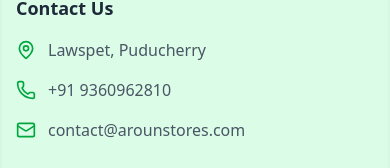
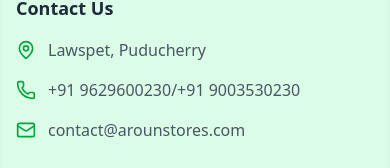
Before and after one commit to technovahub2025/Aroun-shopping-website-, a React (Vite) app in the folder frontend/: page / in a window 390 px wide. Shown: the part 1836-2004 px from the top of the page. Built offline with nearby package versions, Linux system fonts and the light colour scheme; no server answers.

Commit message:
phone number added

```diff
--- a/frontend/src/components/Footer.jsx
+++ b/frontend/src/components/Footer.jsx
@@ -78,13 +78,14 @@ const Footer = () => {
               </li>
               <li>
                 <a
-                  href="tel:+919876543210"
+                  href="tel:+919629600230"
                   className="flex items-center space-x-3 text-gray-600 hover:text-green-600 transition-colors"
                 >
                   <Phone className="w-5 h-5 text-green-600" />
-                  <span>+91  9360962810</span>
+                  <span>+91  9629600230/+91 9003530230</span>
                 </a>
               </li>
+
               <li>
                 <a
                   href="mailto:contact@arounstores.com"
```
